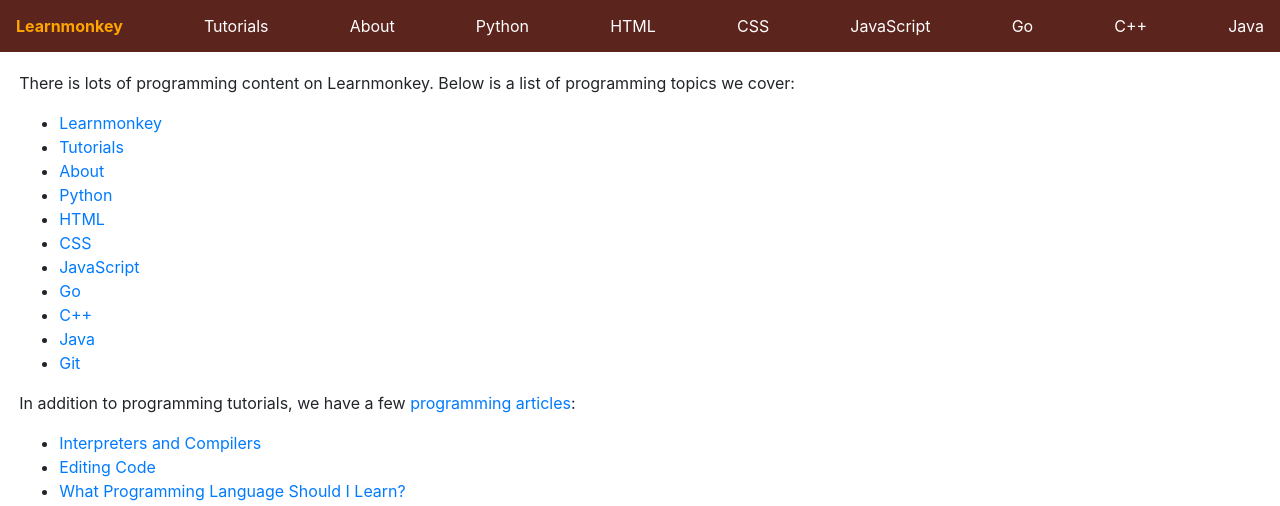
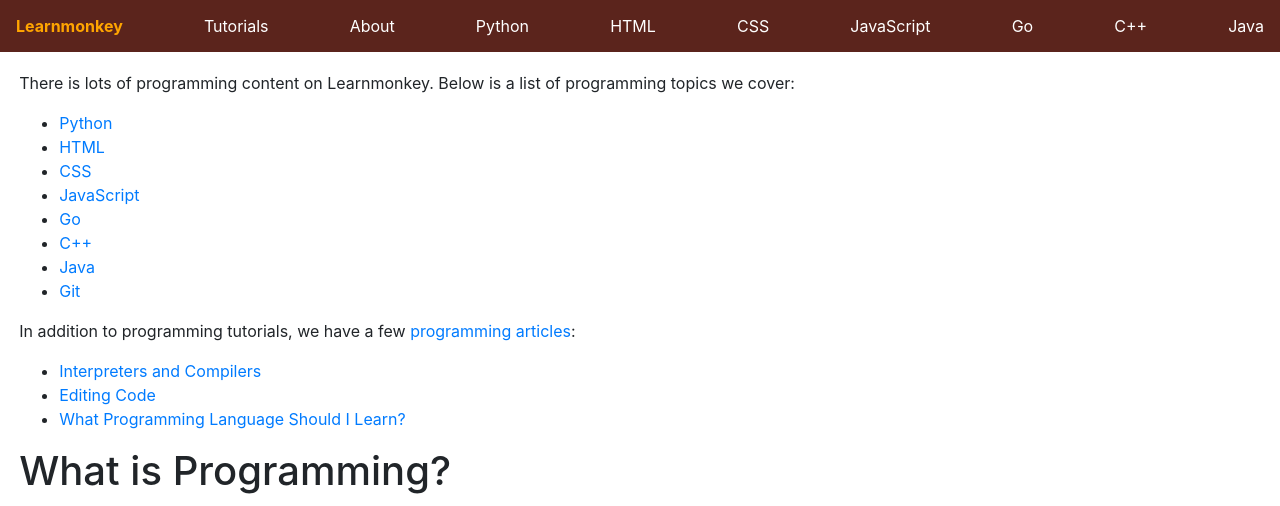
Before and after one commit to learnmonkey/learnmonkey.github.io, a Jekyll site: the page built from programming/index.html, in a window 1280 px wide and 1188 px high. Shown: the top 506 px of the window. Built offline with Jekyll 4.4.1, drawn with Linux system fonts in a browser that asks for light colours.

Commit message:
quick fix

```diff
--- a/programming/index.html
+++ b/programming/index.html
@@ -7,10 +7,10 @@ layout: default
 <section>
     <p>There is lots of programming content on Learnmonkey. Below is a list of programming topics we cover:</p>
     <ul>
-        <li><a href="/">Learnmonkey</a></li>
+     <!--    <li><a href="/">Learnmonkey</a></li>
         <li><a href="/tutorial-index/">Tutorials</a></li>
         <li><a href="/about">About</a></li>
-        <li><a href="/programming/python/">Python</a></li>
+     -->    <li><a href="/programming/python/">Python</a></li>
         <li><a href="/programming/html/">HTML</a></li>
         <li><a href="/programming/css/">CSS</a></li>
         <li><a href="/programming/javascript/">JavaScript</a></li>
```
